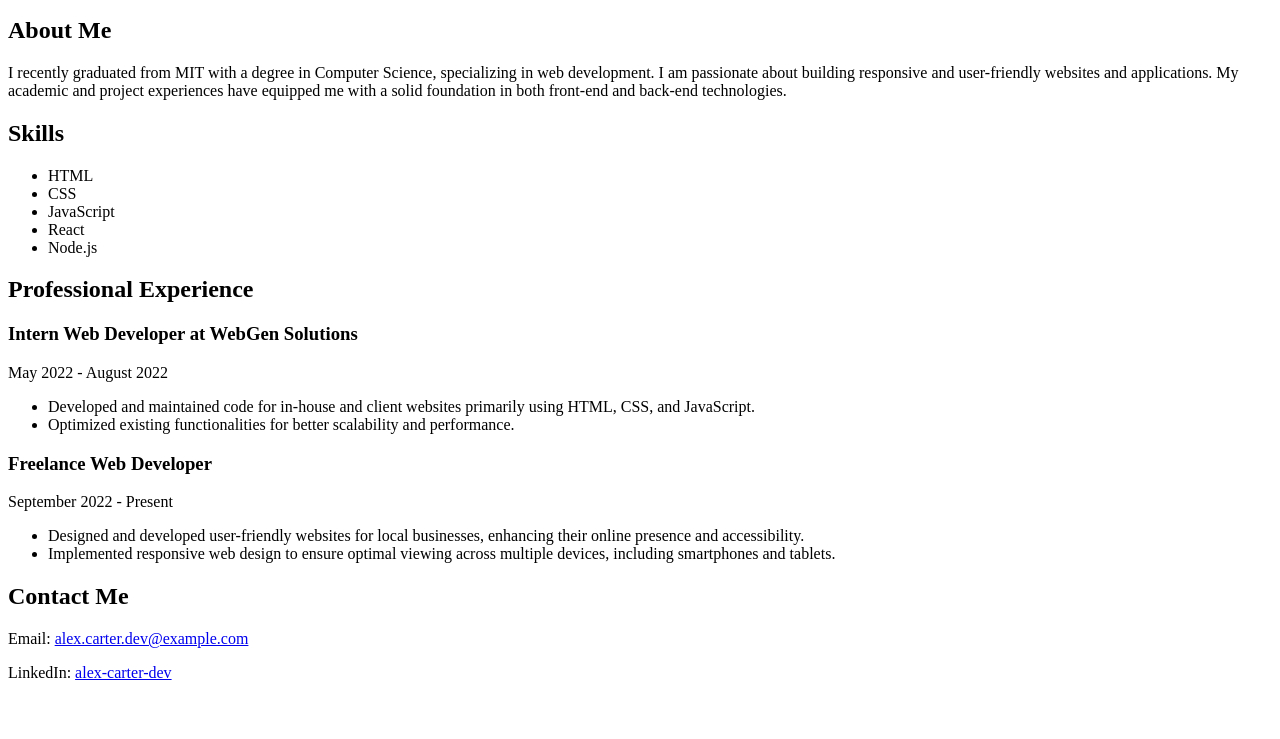
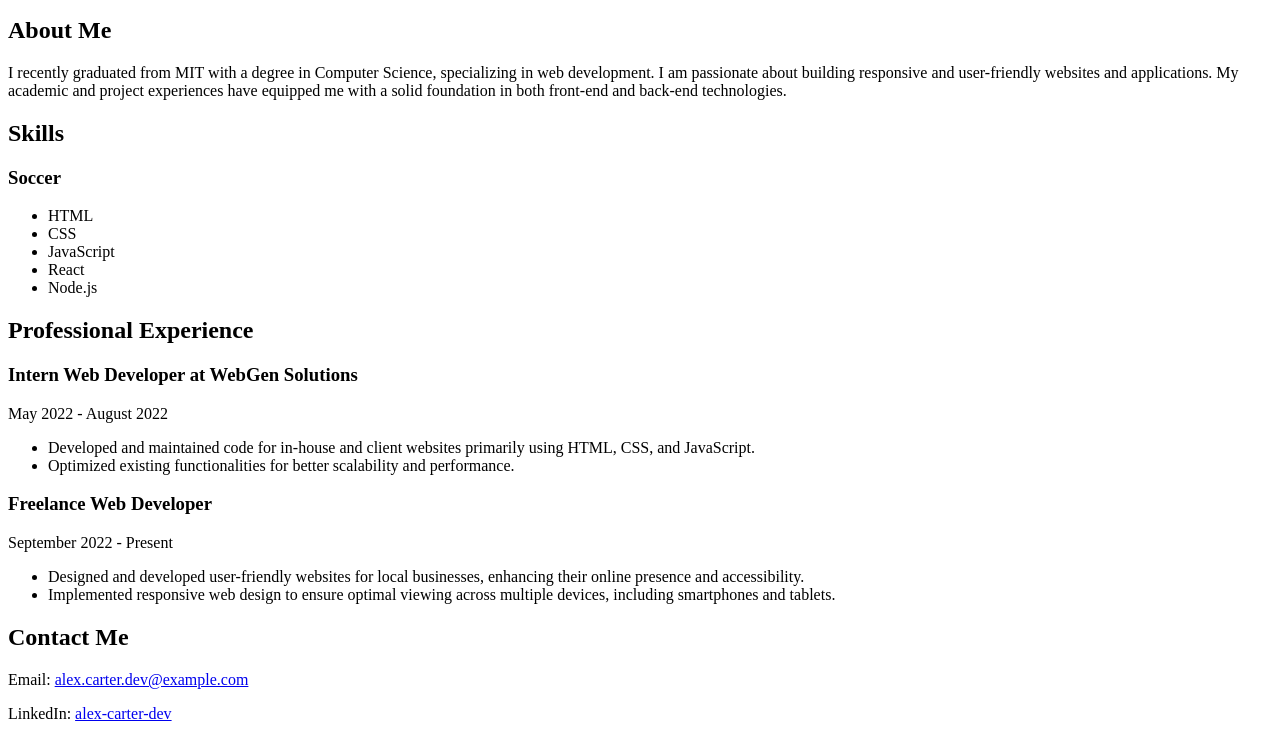
Before and after one commit to Gheg259/FirstRepository, a plain HTML site: page index.html in a window 1280 px wide. Shown: the part 127-866 px from the top of the page. Before the commit the page ends 825 px from the top, so only its background shows below. Drawn offline with Linux system fonts and the light colour scheme.

Commit message:
added title

```diff
--- a/index.html
+++ b/index.html
@@ -20,6 +20,7 @@
   </section>
   <section id="skills">
       <h2>Skills</h2>
+      <h3>Soccer</h3>
       <ul>
           <li>HTML</li>
           <li>CSS</li>
```
